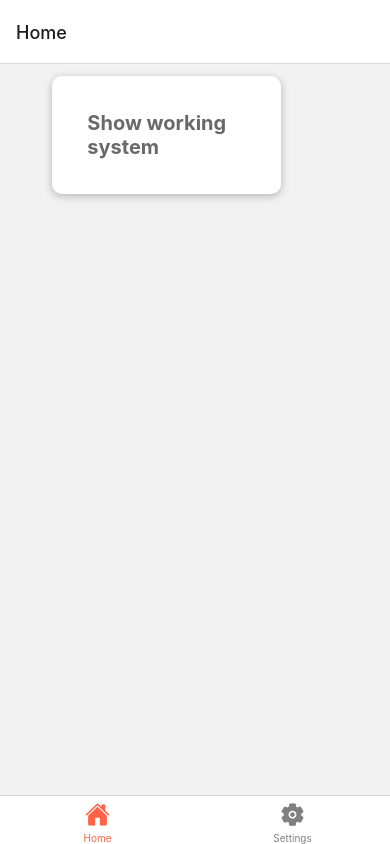
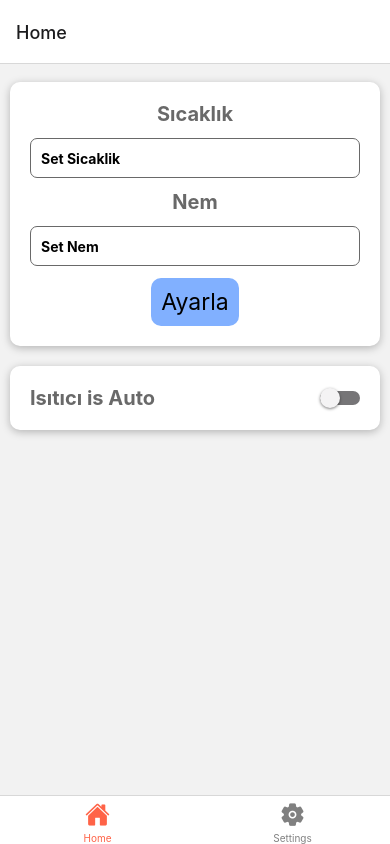
Before and after one commit to eminoz/vertical-farming-mobile-app, a React Native app: screen /SetWorking in a window 390 px wide. Built offline with nearby package versions, Linux system fonts and the light colour scheme; no server answers; the database is empty.

Commit message:
all components is done

```diff
--- a/components/UI/Button.js
+++ b/components/UI/Button.js
@@ -1,14 +1,20 @@
-import React from 'react'
-import { StyleSheet,TouchableOpacity, Text, View } from 'react-native'
+import React from "react";
+import { StyleSheet, TouchableOpacity, Text, View } from "react-native";
 
-const Button = () => {
-    return (
-        <View>
-            <Text></Text>
-        </View>
-    )
-}
+const Button = ({ onPress, title, style }) => {
+  return (
+    <TouchableOpacity onPress={onPress} style={style}>
+      <Text style={styles.buttonTitleStyle}>{title}</Text>
+    </TouchableOpacity>
+  );
+};
 
-export default Button
+export default Button;
 
-const styles = StyleSheet.create({})
+const styles = StyleSheet.create({
+  buttonTitleStyle: {
+    borderRadius: 10,
+    padding: 10,
+    fontSize: 23,
+  },
+});
--- a/navigator/HomeStackScreen.js
+++ b/navigator/HomeStackScreen.js
@@ -2,6 +2,7 @@ import React from "react";
 import { createNativeStackNavigator } from "@react-navigation/native-stack";
 import HomeScreen from "../screens/HomeScreen";
 import DetailsScreen from "../screens/DetailsScreen";
+import SetWorkingScreen from "../screens/SetWorkingScreen";
 
 const HomeStack = createNativeStackNavigator();
 
@@ -10,6 +11,7 @@ const HomeStackScreen = () => {
     <HomeStack.Navigator screenOptions={{ headerShown: false }}>
       <HomeStack.Screen name="Home" component={HomeScreen} />
       <HomeStack.Screen name="Details" component={DetailsScreen} />
+      <HomeStack.Screen name="SetWorking" component={SetWorkingScreen} />
     </HomeStack.Navigator>
   );
 };
--- a/screens/DetailsScreen.js
+++ b/screens/DetailsScreen.js
@@ -4,35 +4,51 @@ import Card from "../components/UI/Card";
 import { app } from "../firebase";
 import { getDatabase, ref, onValue } from "firebase/database";
 const DetailsScreen = () => {
-  const [active, setActive] = useState(null);
-  const [motorIsActive, setMotorActive] = useState(null);
+  const [active, setActive] = useState(true);
+  const [motorIsActive, setMotorActive] = useState(true);
+  const [havalandırma, setHavalandirma] = useState(true);
+  const [isitici, setIsitici] = useState(true);
   const [nem, setNem] = useState(null);
   const [derece, setDerece] = useState(null);
 
   const database = getDatabase(app);
 
   const starCountRef = ref(database, "led/");
-  const suMotoru = ref(database, "sumotoru/");
-  const sicaklik = ref(database, "sicaklik/");
+  const suMotoruRef = ref(database, "sumotoru/");
+  const sicaklikRef = ref(database, "sicaklik/");
+  const isiticiRef = ref(database, "isitici/");
+  const havalandırmaRef = ref(database, "havalandirma/");
 
+  useEffect(() => {
+    onValue(havalandırmaRef, (result) => {
+      const data = result.val().havalandirmaMotoru;
+      setHavalandirma(data.isActive);
+    });
+  }, [havalandırma]);
+  useEffect(() => {
+    onValue(isiticiRef, (result) => {
+      const data = result.val().isitici.auto;
+
+      setIsitici(data.isActive);
+    });
+  }, [isiticiRef]);
   useEffect(() => {
     onValue(starCountRef, (snapshot) => {
       const data = snapshot.val().led;
-
       setActive(data);
     });
   }, [active]);
 
   useEffect(() => {
-    onValue(suMotoru, (motor) => {
+    onValue(suMotoruRef, (motor) => {
       const data = motor.val().motor;
       setMotorActive(data);
     });
   }, [motorIsActive]);
   useEffect(() => {
-    onValue(sicaklik, (result) => {
-      const derece = result.val().derece;
-      const nem = result.val().nem;
+    onValue(sicaklikRef, (read) => {
+      const derece = read.val().result.current.sicaklik;
+      const nem = read.val().result.current.nem;
       setDerece(derece);
       setNem(nem);
     });
@@ -52,6 +68,16 @@ const DetailsScreen = () => {
           <Card style={styles.cardContainer}>
             <Text style={styles.lableText}>Derece / Nem</Text>
             <Text style={styles.ledInfo}>{`${derece} / %${nem}`}</Text>
+          </Card>
+          <Card style={styles.cardContainer}>
+            <Text style={styles.lableText}>Havalandırma</Text>
+            <Text style={styles.ledInfo}>{`${
+              havalandırma ? "OFF" : "ON"
+            }`}</Text>
+          </Card>
+          <Card style={styles.cardContainer}>
+            <Text style={styles.lableText}>Isıtıcı</Text>
+            <Text style={styles.ledInfo}>{`${isitici ? "OFF" : "ON"}`}</Text>
           </Card>
         </View>
       </ScrollView>
--- a/screens/HomeScreen.js
+++ b/screens/HomeScreen.js
@@ -14,7 +14,6 @@ const HomeScreen = ({ navigation }) => {
     <SafeAreaView style={{ flex: 1 }}>
       <ScrollView>
         <View style={styles.container}>
-
           <TouchableOpacity
             onPress={() => {
               navigation.navigate("Details");
@@ -30,6 +29,26 @@ const HomeScreen = ({ navigation }) => {
                 }}
               >
                 Show working system
+              </Text>
+            </Card>
+          </TouchableOpacity>
+        </View>
+        <View style={styles.container}>
+          <TouchableOpacity
+            onPress={() => {
+              navigation.navigate("SetWorking");
+            }}
+          >
+            <Card style={styles.cardContainer}>
+              <Text
+                style={{
+                  fontWeight: "bold",
+                  fontSize: 20,
+                  margin: 20,
+                  color: "#696969",
+                }}
+              >
+                Set Working Screen
               </Text>
             </Card>
           </TouchableOpacity>
--- /dev/null
+++ b/screens/SetWorkingScreen.js
@@ -0,0 +1,137 @@
+import react, { useState, useEffect } from "react";
+import {
+  StyleSheet,
+  Text,
+  TextInput,
+  ScrollView,
+  View,
+  KeyboardAvoidingView,
+  Switch,
+} from "react-native";
+import React from "react";
+import Card from "../components/UI/Card";
+import Button from "../components/UI/Button";
+import { app } from "../firebase";
+import { getDatabase, set, ref, update, onValue } from "firebase/database";
+const database = getDatabase(app);
+const isiticiRef = ref(database, "isitici/isitici");
+let isIsiticiAuto;
+const SetWorkingScreen = () => {
+  useEffect(() => {
+    onValue(isiticiRef, (result) => {
+      const data = result.val().auto;
+      isIsiticiAuto = data;
+    });
+  }, [isIsiticiAuto]);
+  const [sicaklik, setSicaklik] = useState(null);
+  const [nem, setNem] = useState(null);
+  const [isiticiIsAuto, setIsitici] = useState(isIsiticiAuto);
+
+  const setSicaklikVeNem = () => {
+    if ( sicaklik === null || nem === null) {
+      console.log("sicaklik boş olamaz");
+      return;
+    } else {
+      console.log(sicaklik);
+      set(ref(database, "sicaklik/result/settable"), {
+        sicaklik: sicaklik,
+        nem: nem,
+      });
+    }
+  };
+  const isiticiSwitch = () => {
+    setIsitici((isitici) => !isitici);
+    const updates = {};
+    updates["isitici/isitici/auto"] = isiticiIsAuto;
+    update(ref(database), updates);
+  };
+  return (
+    <ScrollView style={styles.container}>
+      <KeyboardAvoidingView
+        style={{ flex: 1 }}
+        keyboardVerticalOffset={100}
+        behavior={"position"}
+      >
+        <Card style={styles.detailContainer}>
+          <Text style={styles.textContainer}>Sıcaklık</Text>
+          <TextInput
+            style={styles.input}
+            onChangeText={setSicaklik}
+            value={sicaklik}
+            placeholder="Set Sicaklik"
+            keyboardType="numeric"
+          />
+          <Text style={styles.textContainer}>Nem</Text>
+          <TextInput
+            style={styles.input}
+            onChangeText={setNem}
+            value={nem}
+            placeholder="Set Nem"
+            keyboardType="numeric"
+          />
+
+          <Button
+            style={styles.btnContainer}
+            title="Ayarla"
+            onPress={setSicaklikVeNem}
+          />
+        </Card>
+        <Card style={styles.isiticiContainer}>
+          <Text style={styles.textContainer}>Isıtıcı is Auto</Text>
+          <Switch
+            trackColor={{ false: "#767577", true: "#81b0ff" }}
+            thumbColor={isiticiIsAuto ? "#f5dd4b" : "#f4f3f4"}
+            ios_backgroundColor="#3e3e3e"
+            onValueChange={isiticiSwitch}
+            value={isiticiIsAuto}
+          />
+        </Card>
+      </KeyboardAvoidingView>
+    </ScrollView>
+  );
+};
+
+export default SetWorkingScreen;
+
+const styles = StyleSheet.create({
+  container: {
+    flex: 1,
+    marginTop: 8,
+  },
+  input: {
+    height: 40,
+    width: "100%",
+    margin: 12,
+    borderWidth: 1,
+    padding: 10,
+    borderRadius: 7,
+    borderColor: "#696969",
+    fontWeight: "bold",
+  },
+  textContainer: {
+    fontWeight: "bold",
+    fontSize: 20,
+    color: "#696969",
+  },
+  detailContainer: {
+    alignItems: "center",
+    maxWidth: 400,
+    maxHeight: 400,
+    padding: 20,
+    margin: 10,
+  },
+  btnContainer: {
+    backgroundColor: "#81b0ff",
+    borderRadius: 10,
+    alignItems: "center",
+  },
+  isiticiContainer: {
+    justifyContent: "space-between",
+    alignItems: "center",
+    flexDirection: "row",
+    maxWidth: 400,
+    maxHeight: 400,
+    padding: 20,
+    margin: 10,
+  },
+});
--- a/screens/SettingsScreen.js
+++ b/screens/SettingsScreen.js
@@ -2,10 +2,12 @@ import React, { useEffect, useState } from "react";
 import { StyleSheet, Text, View, ScrollView, Switch } from "react-native";
 import Card from "../components/UI/Card";
 import { app } from "../firebase";
-import { getDatabase, set, ref } from "firebase/database";
+import { getDatabase, set, ref, update } from "firebase/database";
+
 const SettingsScreen = ({ navigation }) => {
   const [isEnabled, setIsEnabled] = useState(false);
   const [isMotorActive, setMotorActive] = useState(false);
+  const [isiticiActive, setIsiticiActive] = useState(false);
   const database = getDatabase(app);
 
   const toggleSwitch = () => {
@@ -19,6 +21,12 @@ const SettingsScreen = ({ navigation }) => {
     set(ref(database, "sumotoru"), {
       motor: isMotorActive,
     });
+  };
+  const isiticiSwitch = () => {
+    setIsiticiActive((isitici) => !isitici);
+    const updates = {};
+    updates["isitici/isitici/isActive"] = isiticiActive;
+    update(ref(database), updates);
   };
   return (
     <ScrollView>
@@ -41,6 +49,16 @@ const SettingsScreen = ({ navigation }) => {
             ios_backgroundColor="#3e3e3e"
             onValueChange={motorSwitch}
             value={isMotorActive}
+          />
+        </Card>
+        <Card style={styles.detailContainer}>
+          <Text style={styles.textContainer}>Isıtıcı</Text>
+          <Switch
+            trackColor={{ false: "#767577", true: "#81b0ff" }}
+            thumbColor={isiticiActive ? "#f5dd4b" : "#f4f3f4"}
+            ios_backgroundColor="#3e3e3e"
+            onValueChange={isiticiSwitch}
+            value={isiticiActive}
           />
         </Card>
       </View>
```
